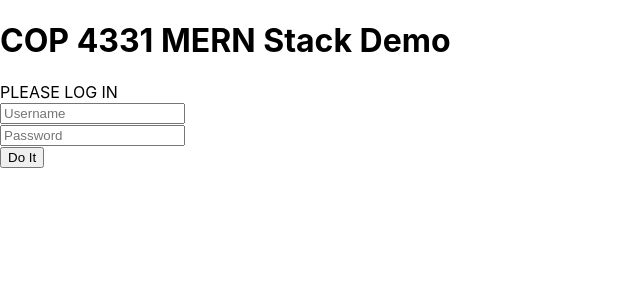
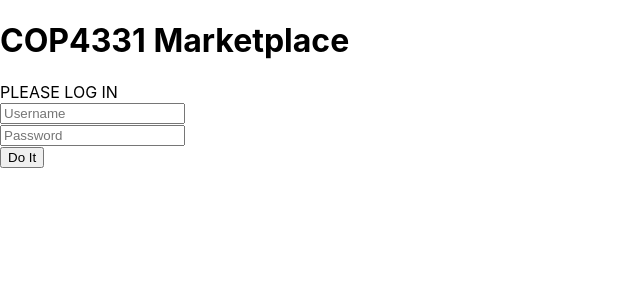
Before and after one commit to maxi-p/marketplace, a React (Create React App) app in the folder frontend/: page / in a window 1280 px wide. Shown: the top 300 px of the page, without its empty margins (0-640 px from the left). Built offline with nearby package versions, Linux system fonts and the light colour scheme.

Commit message:
changed title and thats it

```diff
--- a/frontend/src/components/CardUI.js
+++ b/frontend/src/components/CardUI.js
@@ -18,8 +18,8 @@ function CardUI()
     let _ud = localStorage.getItem('user_data');
     let ud = JSON.parse(_ud);
     let userId = ud.id;
-    let firstName = ud.firstName;
-    let lastName = ud.lastName;
+    // let firstName = ud.firstName;
+    // let lastName = ud.lastName;
 
     var card = '';
     var search = '';
--- a/frontend/src/components/LoggedInName.js
+++ b/frontend/src/components/LoggedInName.js
@@ -4,7 +4,7 @@ function LoggedInName()
 {
     var _ud = localStorage.getItem('user_data');
     var ud = JSON.parse(_ud);
-    var userId = ud.id;
+    // var userId = ud.id;
     var firstName = ud.firstName;
     var lastName = ud.lastName;
 
--- a/frontend/src/components/PageTitle.js
+++ b/frontend/src/components/PageTitle.js
@@ -3,7 +3,7 @@ import React from 'react';
 function PageTitle()
 {
     return(
-        <h1 id="title">COP 4331 MERN Stack Demo</h1>
+        <h1 id="title">COP4331 Marketplace</h1>
     );
 };
 
```
